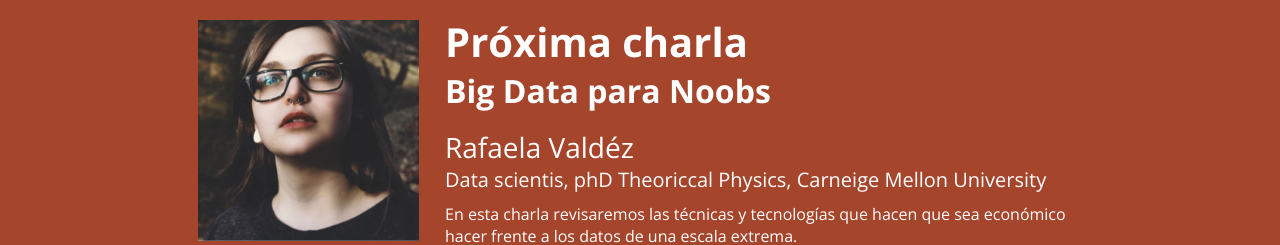
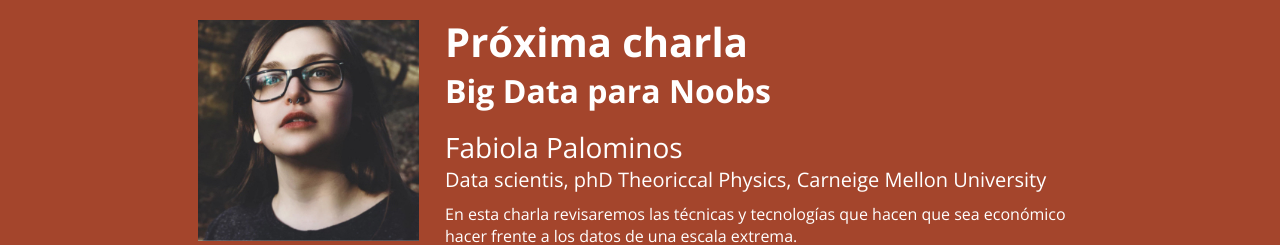
Before and after one commit to alonsolarenas1988/meet_coffe, a plain HTML site: page index.html in a window 1280 px wide. Shown: the part 1100-1345 px from the top of the page. Drawn offline with nearby package versions, Linux system fonts and the light colour scheme.

Commit message:
se cambia nombre de expositor - Fabiola Palominos

```diff
--- a/index.html
+++ b/index.html
@@ -43,7 +43,7 @@
 			<div class="charla-texto">
 				<h2>Próxima charla</h2>
 		  	<h3>Big Data para Noobs</h3>
-		  	<h4>Rafaela Valdéz</h4>
+		  	<h4>Fabiola Palominos</h4>
 		  	<h5>Data scientis, phD Theoriccal Physics, Carneige Mellon University</h5>
 		  	<p>En esta charla revisaremos las técnicas y tecnologías que hacen que sea económico hacer frente a los datos de una escala extrema.</p>
 			</div>
```
